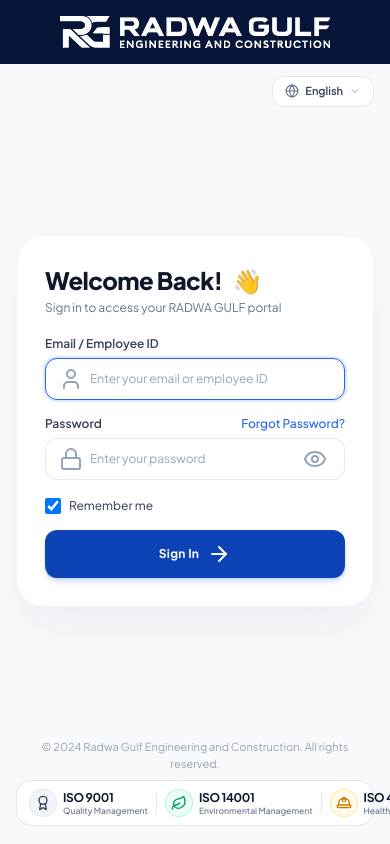
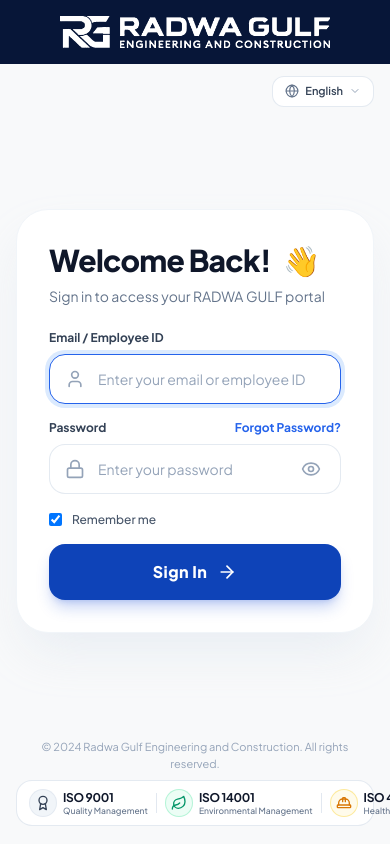
Before and after one commit to sonamolcm/radwa, a Django app: page / in a window 390 px wide. Run offline with Django 5.2, Linux system fonts and the light colour scheme; some libraries are stand-ins or nearby versions.

Commit message:
Further increase login card width to max-w-620px with spacious padding and typography

```diff
--- a/radwa/templates/core/login.html
+++ b/radwa/templates/core/login.html
@@ -120,98 +120,98 @@
                 </button>
             </div>
 
-            <!-- Main Authentication Card (Enlarged Premium Card) -->
-            <div class="w-full max-w-[490px] my-auto py-3">
+            <!-- Main Authentication Card (Enlarged Executive Scale) -->
+            <div class="w-full max-w-[620px] my-auto py-2">
 
-                <div class="bg-white rounded-[28px] p-7 sm:p-9 shadow-2xl shadow-slate-200/80 border border-slate-100 transition-all">
+                <div class="bg-white rounded-[32px] p-8 sm:p-11 lg:p-12 shadow-2xl shadow-slate-200/80 border border-slate-100 transition-all">
 
                     <!-- Card Header -->
-                    <div class="mb-5">
-                        <h2 class="text-2xl sm:text-3xl font-extrabold text-slate-900 tracking-tight flex items-center gap-2.5">
+                    <div class="mb-6 sm:mb-7">
+                        <h2 class="text-3xl sm:text-4xl lg:text-[38px] font-extrabold text-slate-900 tracking-tight flex items-center gap-3">
                             <span>Welcome Back!</span>
-                            <span class="text-2xl sm:text-3xl">👋</span>
+                            <span class="text-3xl sm:text-4xl">👋</span>
                         </h2>
-                        <p class="text-xs sm:text-sm text-slate-500 mt-1 font-normal">
+                        <p class="text-sm sm:text-base lg:text-lg text-slate-500 mt-2 font-normal">
                             Sign in to access your RADWA GULF portal
                         </p>
                     </div>
 
                     <!-- Error Alert Box: Clean, High-Contrast Red Alert -->
-                    <div id="loginErrorMessage" class="hidden mb-4 p-3 rounded-xl bg-gradient-to-r from-red-600 via-rose-600 to-red-600 text-white text-xs flex items-center gap-3 shadow-md shadow-red-600/25 border border-red-400/50 transition-all duration-300">
+                    <div id="loginErrorMessage" class="hidden mb-5 p-3.5 sm:p-4 rounded-xl bg-gradient-to-r from-red-600 via-rose-600 to-red-600 text-white text-xs sm:text-sm flex items-center gap-3 shadow-md shadow-red-600/25 border border-red-400/50 transition-all duration-300">
                         <div class="w-7 h-7 rounded-lg bg-white/20 border border-white/30 flex items-center justify-center shrink-0">
                             <i data-lucide="alert-triangle" class="w-4 h-4 text-white"></i>
                         </div>
                         <div class="flex-1 text-left">
-                            <span id="loginErrorText" class="font-semibold text-white text-xs tracking-wide">Invalid email or password</span>
+                            <span id="loginErrorText" class="font-semibold text-white text-xs sm:text-sm tracking-wide">Invalid email or password</span>
                         </div>
                     </div>
 
                     <!-- Sign In Form -->
-                    <form onsubmit="handleExecuteSignIn(event)" class="space-y-4">
+                    <form onsubmit="handleExecuteSignIn(event)" class="space-y-4 sm:space-y-5">
 
                         <!-- Email Field -->
                         <div>
-                            <label class="block text-xs sm:text-[13px] font-semibold text-slate-700 mb-1.5">
+                            <label class="block text-xs sm:text-sm font-bold text-slate-700 mb-2">
                                 Email / Employee ID
                             </label>
                             <div class="relative flex items-center">
-                                <i data-lucide="user" class="w-4.5 h-4.5 text-slate-400 absolute left-3.5 pointer-events-none"></i>
+                                <i data-lucide="user" class="w-5 h-5 text-slate-400 absolute left-4 pointer-events-none"></i>
                                 <input
                                     type="text"
                                     id="loginEmailInput"
                                     placeholder="Enter your email or employee ID"
                                     required
                                     autocomplete="username"
-                                    class="w-full bg-white border border-slate-200/90 focus:border-blue-600 focus:ring-2 focus:ring-blue-100 focus:outline-none rounded-xl text-xs sm:text-sm text-slate-900 placeholder-slate-400 pl-11 pr-4 py-3 transition shadow-2xs"
+                                    class="w-full bg-white border border-slate-200/90 focus:border-blue-600 focus:ring-4 focus:ring-blue-100 focus:outline-none rounded-2xl text-sm sm:text-base text-slate-900 placeholder-slate-400 pl-12 pr-4 py-3.5 sm:py-4 transition shadow-2xs"
                                 />
                             </div>
                         </div>
 
                         <!-- Password Field -->
                         <div>
-                            <div class="flex items-center justify-between mb-1.5">
-                                <label class="block text-xs sm:text-[13px] font-semibold text-slate-700">
+                            <div class="flex items-center justify-between mb-2">
+                                <label class="block text-xs sm:text-sm font-bold text-slate-700">
                                     Password
                                 </label>
                                 <button
                                     type="button"
                                     onclick="handleForgotPassword()"
-                                    class="text-xs text-blue-600 hover:text-blue-700 font-medium transition cursor-pointer"
+                                    class="text-xs sm:text-sm text-blue-600 hover:text-blue-700 font-bold transition cursor-pointer"
                                 >
                                     Forgot Password?
                                 </button>
                             </div>
                             <div class="relative flex items-center">
-                                <i data-lucide="lock" class="w-4.5 h-4.5 text-slate-400 absolute left-3.5 pointer-events-none"></i>
+                                <i data-lucide="lock" class="w-5 h-5 text-slate-400 absolute left-4 pointer-events-none"></i>
                                 <input
                                     type="password"
                                     id="loginPasswordInput"
                                     placeholder="Enter your password"
                                     required
                                     autocomplete="current-password"
-                                    class="w-full bg-white border border-slate-200/90 focus:border-blue-600 focus:ring-2 focus:ring-blue-100 focus:outline-none rounded-xl text-xs sm:text-sm text-slate-900 placeholder-slate-400 pl-11 pr-11 py-3 transition shadow-2xs"
+                                    class="w-full bg-white border border-slate-200/90 focus:border-blue-600 focus:ring-4 focus:ring-blue-100 focus:outline-none rounded-2xl text-sm sm:text-base text-slate-900 placeholder-slate-400 pl-12 pr-12 py-3.5 sm:py-4 transition shadow-2xs"
                                 />
                                 <button
                                     type="button"
                                     onclick="togglePasswordVisibility('loginPasswordInput', 'pwdToggleIcon')"
-                                    class="absolute right-3.5 text-slate-400 hover:text-slate-600 transition cursor-pointer p-1"
+                                    class="absolute right-4 text-slate-400 hover:text-slate-600 transition cursor-pointer p-1"
                                     title="Toggle Password"
                                 >
-                                    <i data-lucide="eye" id="pwdToggleIcon" class="w-4.5 h-4.5"></i>
+                                    <i data-lucide="eye" id="pwdToggleIcon" class="w-5 h-5"></i>
                                 </button>
                             </div>
                         </div>
 
                         <!-- Remember Me Checkbox -->
-                        <div class="flex items-center text-xs text-slate-600 pt-0.5">
-                            <label class="flex items-center gap-2 cursor-pointer select-none">
+                        <div class="flex items-center text-xs sm:text-sm text-slate-600 pt-0.5">
+                            <label class="flex items-center gap-2.5 cursor-pointer select-none">
                                 <input
                                     type="checkbox"
                                     id="rememberMeCheckbox"
                                     checked
-                                    class="w-4 h-4 rounded border-slate-300 text-blue-600 focus:ring-blue-500 cursor-pointer"
+                                    class="w-4.5 h-4.5 rounded border-slate-300 text-blue-600 focus:ring-blue-500 cursor-pointer"
                                 />
-                                <span class="font-medium text-slate-600 text-xs">Remember me</span>
+                                <span class="font-medium text-slate-600 text-xs sm:text-sm">Remember me</span>
                             </label>
                         </div>
 
@@ -219,10 +219,10 @@
                         <button
                             type="submit"
                             id="signInSubmitBtn"
-                            class="w-full py-3 sm:py-3.5 px-6 rounded-xl bg-[#0e43b8] hover:bg-[#0a3597] text-white font-bold text-xs sm:text-sm tracking-wide transition duration-200 shadow-md shadow-blue-700/20 cursor-pointer flex items-center justify-center gap-2 active:scale-[0.99] mt-2.5"
+                            class="w-full py-4 px-8 rounded-2xl bg-[#0e43b8] hover:bg-[#0a3597] text-white font-extrabold text-base sm:text-lg tracking-wide transition duration-200 shadow-lg shadow-blue-700/25 cursor-pointer flex items-center justify-center gap-2.5 active:scale-[0.99] mt-3"
                         >
                             <span>Sign In</span>
-                            <i data-lucide="arrow-right" class="w-4.5 h-4.5"></i>
+                            <i data-lucide="arrow-right" class="w-5 h-5"></i>
                         </button>
                     </form>
 
```
Also changed, not shown: templates/core/login.html (+26 -26 lines).
